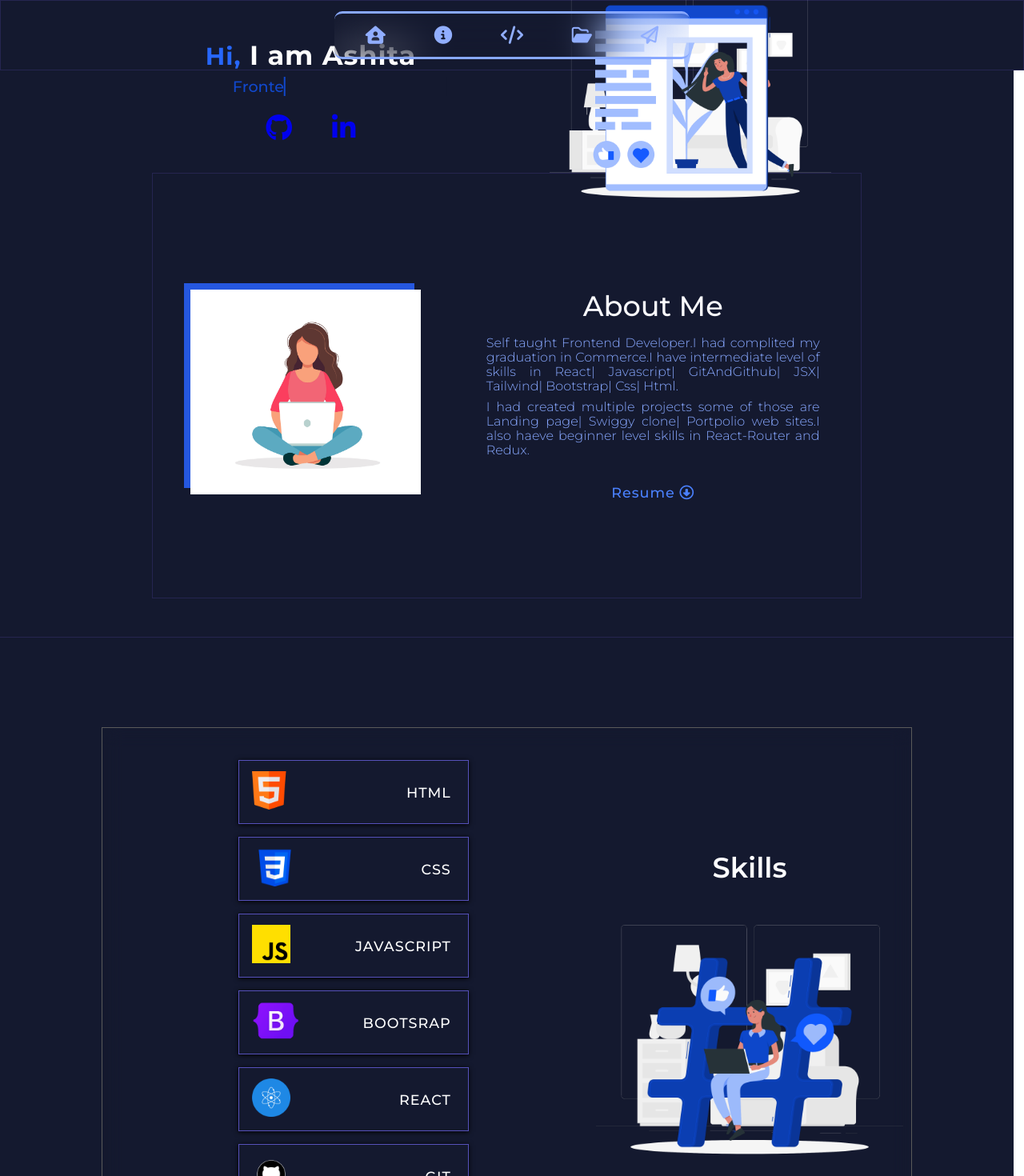
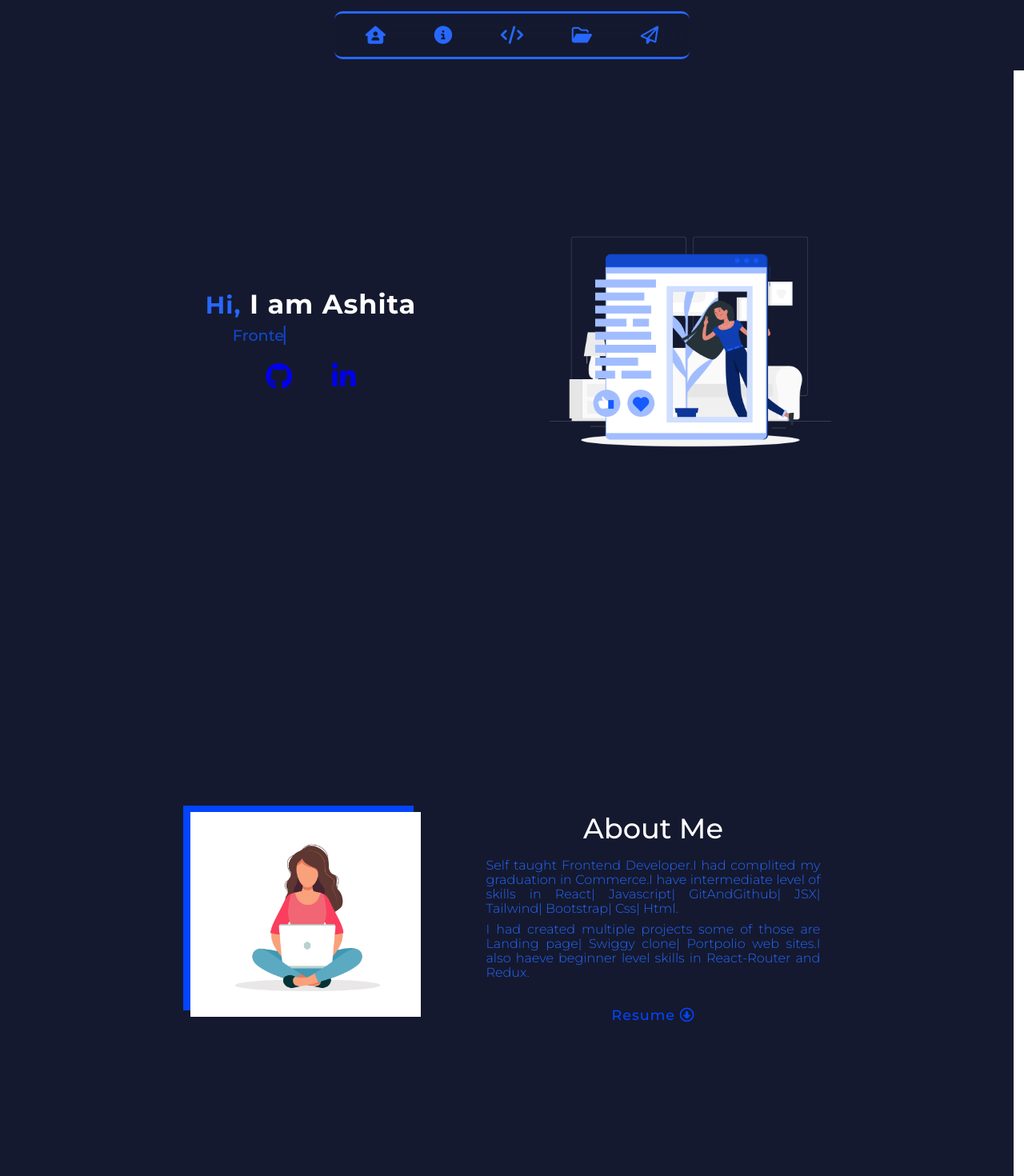
Before and after one commit to Ashita-23/portfolio_2.O, a React (Create React App) app: page / in a window 1280 px wide. Shown: the top 1470 px of the page at 80% size. Built offline with nearby package versions, Linux system fonts and the light colour scheme.

Commit message:
added some new style

```diff
--- a/src/Components/BodyComponents/AboutComponents/About.css
+++ b/src/Components/BodyComponents/AboutComponents/About.css
@@ -1,6 +1,7 @@
 .about-outer {
   height: 96vh;
   width: 99vw;
+  padding: 2rem 0rem;
   /* border: 1px solid red; */
   /* background-color: white; */
   background-color: #14192f;
@@ -9,14 +10,15 @@
   flex-wrap: nowrap;
   align-items: center;
   justify-content: center;
-  border-bottom:1px solid rgb(37, 37, 80) ;
+  /* border-bottom:1px solid rgb(37, 37, 80) ; */
+  border: none;
 }
 
 .about-inner {
   height: 50vh;
   width: 63vw;
   margin: 3rem 0rem;
-  border: 1px solid rgb(37, 37, 80);
+  /* border: 1px solid rgb(37, 37, 80); */
   display: flex;
   flex-direction: row;
   flex-wrap: nowrap;
@@ -34,10 +36,10 @@
   position: relative;
   height: 18rem;
   width: 20rem;
-  border-top: 8px solid #2557df;
-  border-left: 7px solid #2557df;
-  border-bottom: 6px solid #2557df;
-  background-color: #2557df;
+  border-top: 8px solid #0345fc;
+  border-left: 7px solid #0345fc;
+  border-bottom: 6px solid #0345fc;
+  background-color: #0345fc;
 }
 .about-image {
   position: absolute;
@@ -54,7 +56,7 @@
 
   width: 40rem;
   /* border: 1px solid white; */
-  color: white;
+
   padding: 0.1rem 1rem;
   z-index: 1;
   display: flex;
@@ -64,7 +66,7 @@
  /* justify-content: space-evenly; */
 }
 .about-title {
-  color: #fbfbff;
+  color: white;
   font-size: 2.2rem;
   font-weight: 500;
   padding: 0.5rem;
@@ -74,7 +76,8 @@
 }
 
 .about-text {
-  color: #88a8ff;
+  color: #2767fc;
+
   /* border: 1px solid yellow; */
 
 }
@@ -88,7 +91,7 @@
   border-radius: 15px;
   background-color: transparent;
   letter-spacing: 1px;
-  color: #4a80fd;
+  color: #0345fc;
   padding: 0.5rem 1.1rem;
   font-size: 1.1rem;
   font-weight: 500;
@@ -97,12 +100,12 @@
 }
 
 .resume-btn:hover {
-  color: #779ffd;
+  color: #2f65f8;
   border: 1px solid transparent;
   box-shadow: #080808 0px 1px 6px;
 }
 
 .resume-btn a{
     text-decoration: none;
-    color: #4a80fd;
+    color: #0345fc;
 }
--- a/src/Components/BodyComponents/ContactComponents/ContactForm.css
+++ b/src/Components/BodyComponents/ContactComponents/ContactForm.css
@@ -10,12 +10,15 @@
     justify-content: center;
     background-color: #14192f;
     /* border: 1px solid red; */
+  border: none;
+
+
     }
 
     .contact-inner{
         margin: 3.5rem 0rem;
     z-index: 1;
-    border: 1px solid  rgb(37, 37, 80);
+    /* border: 1px solid  rgb(37, 37, 80); */
     background-color: transparent;
     height: auto;
     width: 63vw;
@@ -27,16 +30,17 @@
     justify-content: space-around;
     /* border: 1px solid red; */
 
+
     }
 
     .form-heding{
         padding: 0.5rem 0rem ;
         font-size: 2.2rem;
         font-weight: 400;
-        color: #6158E2;
-        border-bottom: 1px solid  rgb(37, 37, 80);
+        color: #fdfdfd;
         margin-bottom: 0.5rem;
     /* border: 1px solid red; */
+    letter-spacing: 1px;
 
     }
 
@@ -52,41 +56,45 @@
     flex-wrap: nowrap;
     align-items: flex-start;
     justify-content: space-around;
+
     }
 
     .lable{
     /* border: 1px solid red; */
       padding: 0.2rem 0.2rem ;
         font-size: 1.2rem;
-        color: #88A8FF;
+        font-weight: 300;
+        color: rgb(253, 253, 253);
 
     }
     .input-text{
         width: 20rem;
-        border: 1px solid #6158E2;
+        border: 1px solid rgb(5, 5, 250);
         padding:0.4rem 0.5rem;
         font-size: 1.2rem;
         border-radius: 10px;
         outline: none;
-        color: #8f87f7;
+        font-weight: 400;
+        color:rgb(245, 245, 245);
         background-color: transparent;
 
     }
 
     .input-text:is(:focus){
         border:1px solid  transparent;
-        box-shadow: 0px 0px 3px #aba5f8;
+        box-shadow: 0px 0px 3px #ffffff;
     }
 
     .input-textarea{
         width: 20rem;
         height: 10rem;
-        border: 1px solid #6158E2;
+        font-weight: 400;
+        border: 1px solid rgb(5, 5, 250);
         padding:0.5rem 0.5rem;
         font-size: 1.2rem;
         border-radius: 10px;
         outline: none;
-        color: #8f87f7;
+        color: #f2f2f7;
         resize: none;
         background-color: transparent;
 
@@ -94,7 +102,7 @@
 
     .input-textarea:is(:focus){
         border:1px solid  transparent;
-        box-shadow: 0px 0px 3px #aba5f8;
+        box-shadow: 0px 0px 3px #fdfdfd;
     }
 
     .input-textarea::-webkit-scrollbar{
@@ -102,17 +110,18 @@
     }
 
     ::placeholder{
-        color: #b8b3ff;
+        color: #c5c5c5;
         font-weight: 200;
         font-size: 1.1rem;
+        z-index: 5;
     }
     .input-submit{
 
-        border: 1px solid #6158E2;
+        border: 1px solid rgb(5, 5, 250);
         border-radius: 10px;
-        color: #6158E2;
+        color: #ffffff;
         font-size: 1.1rem;
-        font-weight: 600;
+        font-weight: 300;
         padding: 0.5rem 1.5rem;
         background-color: transparent;
         transition: 1s;
@@ -122,10 +131,10 @@
     }
     .input-submit:hover{
         border: 1px solid transparent;
-
+        font-weight: 400;
         color: #d4d4d4;
-        box-shadow: 0px 0px 3px #aba5f8;
-        background-color: #6158E2;
+        box-shadow: 0px 0px 3px #fefeff;
+        background-color: #1101f1;
 
     }
 
@@ -149,8 +158,9 @@
     }
 
     .showAlert{
-        color: #aba5f8;
+        color: #fefeff;
         font-size: 0.9rem;
+        font-weight: 300;
         padding: 0rem 0.2rem;
         /* border: 1px solid white; */
     }
--- a/src/Components/BodyComponents/ProjectComponents/ProjectCounter.css
+++ b/src/Components/BodyComponents/ProjectComponents/ProjectCounter.css
@@ -7,22 +7,21 @@
     align-items: center;
     background-color: #14192f;
     /* border: 1px solid red; */
-    padding: 4.5rem 0rem;
+    /* border: none; */
    }
 
    .project-inner-box{
-    border:1px solid rgb(37, 37, 80) ;
+
        height: auto;
        width: 63vw;
        margin:3rem 0rem;
+
        display: flex;
        flex-direction: column;
        flex-wrap: nowrap;
        align-items: center;
        z-index: 1;
        background-color: transparent;
-       backdrop-filter: blur(12px);
-     -webkit-backdrop-filter: blur(12px);
    /* box-shadow: rgb(72, 72, 73) 0px 1px 2px 0px, rgb(44, 45, 63) 0px 2px 6px 2px; */
    }
    .pro-heading{
@@ -30,6 +29,7 @@
        color: rgb(255, 255, 255);
        font-weight: 500;
        padding: 1rem 0rem;
+       letter-spacing: 1px;
        background-color: transparent;
    }
 
--- a/src/Components/BodyComponents/SkillComponents/SkillCounter.css
+++ b/src/Components/BodyComponents/SkillComponents/SkillCounter.css
@@ -11,6 +11,8 @@
     /* background-color: white; */
     background-color: #14192f;
     padding: 5rem 0rem;
+  border: none;
+
 
     }
 
@@ -21,7 +23,7 @@
       z-index: 1;
       height: auto;
     width: 63vw;
-    border: 1px solid #5a5a5a;
+    /* border: 1px solid #5a5a5a; */
     display: flex;
     flex-direction: row;
     flex-wrap: wrap-reverse;
@@ -29,9 +31,7 @@
     justify-content: center;
     background-color: transparent;
     padding: 1rem 0rem;
-    -webkit-backdrop-filter: blur(12px);
-     backdrop-filter: blur(12px);
-    /* box-shadow: rgb(72, 72, 73) 0px 1px 2px 0px, rgb(44, 45, 63) 0px 2px 6px 2px; */
+
     }
     .skill-display{
       /* border: 1px solid white; */
@@ -49,8 +49,9 @@
     .skill-heading{
       color: #fdfdff;
       font-size: 2.2rem;
-      font-weight: 600;
+      font-weight: 500;
       padding: 0.5rem 0rem;
+      letter-spacing: 1px;
       text-align: center;
       text-transform: capitalize;
       /* border: 1px solid rgb(167, 155, 155); */
--- a/src/Components/FooterComponents/Footer.css
+++ b/src/Components/FooterComponents/Footer.css
@@ -9,14 +9,12 @@
     align-items: center;
     justify-content: center;
     z-index: 1;
-    /* -webkit-backdrop-filter: blur(12px); */
-/* backdrop-filter: blur(12px); */
-border-top: 1px solid rgb(37, 37, 80);
-/* border: 1px solid red; */
+border-top: 1px solid rgb(31, 33, 133);
+
 }
 .footer-text-box span {
     /* color: white; */
-    color:#7599fd;
+    color:#215bfc;
 
 }
 .heart-icone{
--- a/src/Components/HeaderComponents/HomeComponent/Home.css
+++ b/src/Components/HeaderComponents/HomeComponent/Home.css
@@ -1,5 +1,4 @@
 .home-outer{
-
     /* border: 1px solid red; */
     height: 99vh;
     width: 99vw;
@@ -11,12 +10,13 @@
     /* background-color:  #101426; */
     background-color:  #14192F;
     position: relative;
-
+  border: none;
+  /* margin-top: 1rem; */
 
 }
 
 .intro-box{
-    position: absolute;
+    /* position: absolute; */
     padding: 0.5rem;
     height: 50vh;
     width: 63vw;
@@ -25,12 +25,10 @@
     flex-wrap: wrap-reverse;
     align-items: center;
     justify-content: space-between;
-    background-color:  #88a8ff;
+    /* background-color:  #88a8ff; */
 border: 1px solid transparent;
 /* border-radius: 15px; */
--webkit-backdrop-filter: blur(12px);
-backdrop-filter: blur(12px);
-box-shadow: rgb(0, 0, 0) 0px 1px 3px 0px, rgb(0, 0, 0) 0px 2px 6px 2px;
+
 
 
 }
@@ -126,7 +124,7 @@ justify-content: center ;
         color: #0336ac;
     }
  .home-btns:hover{
-            box-shadow: #0c3baa 0px 1px 2px;
+            box-shadow: #376eee 0px 1px 2px;
         }
         .home-img{
             height: 25rem ;
--- a/src/Components/HeaderComponents/NavigationComponets/Navigation.css
+++ b/src/Components/HeaderComponents/NavigationComponets/Navigation.css
@@ -3,13 +3,14 @@
     position: relative;
     height: 5rem;
     width: 99vw;
-    border:1px solid rgb(37, 37, 80) ;
+    /* border:1px solid rgb(37, 37, 80) ; */
     background-color:  #14192F;
     display: flex;
     flex-direction: row;
     flex-wrap: nowrap;
     align-items: center;
     justify-content: space-evenly;
+    border: none;
 
 }
 
@@ -21,8 +22,8 @@ ul {
     flex-direction: row;
     flex-wrap: nowrap;
     list-style-type: none;
-    border-top: 3px solid  #88a8ff;
-    border-bottom: 3px solid  #88a8ff;
+    border-top: 3px solid  #2767fc;
+    border-bottom: 3px solid  #2767fc;
     padding: 0.5rem;
     border-radius: 10px;
     backdrop-filter: blur(25px);
@@ -31,15 +32,14 @@ ul {
 }
 .link-list li{
     margin: 0rem 0.2rem;
-    color: #88a8ff;
     padding: 0.5rem 2rem;
 }
 
 .link-list li a{
     font-size: 1.5rem;
-    color: #91aeff;
+    color: #2767fc;
 }
 
 :active{
-    color: #f8f9fc;
+    color: #547df8;
 }
```
